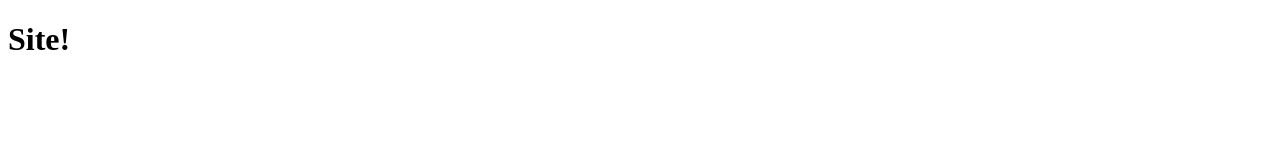
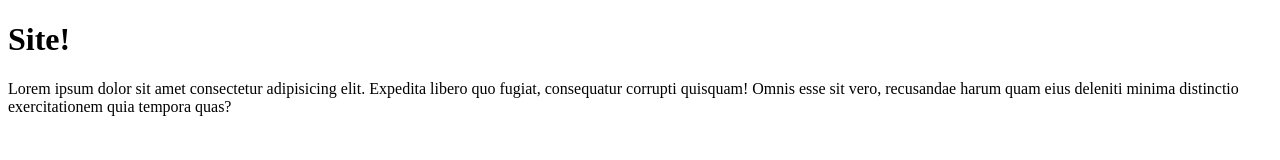
Before and after one commit to SofiaCenturione/primeiro_rep, a plain HTML site: page site_exemplo/index.html in a window 1280 px wide. Drawn offline with Linux system fonts and the light colour scheme.

Commit message:
Adicionei um parágrafo

```diff
--- a/site_exemplo/index.html
+++ b/site_exemplo/index.html
@@ -7,6 +7,6 @@
 </head>
 <body>
     <h1>Site!</h1>
-
+    <p>Lorem ipsum dolor sit amet consectetur adipisicing elit. Expedita libero quo fugiat, consequatur corrupti quisquam! Omnis esse sit vero, recusandae harum quam eius deleniti minima distinctio exercitationem quia tempora quas?</p>
 </body>
 </html>
```
